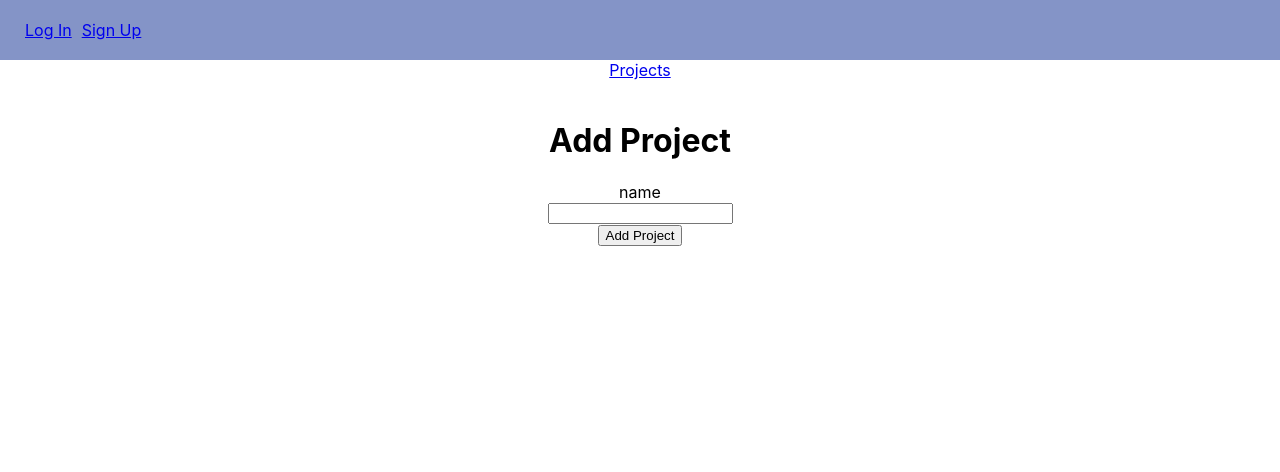
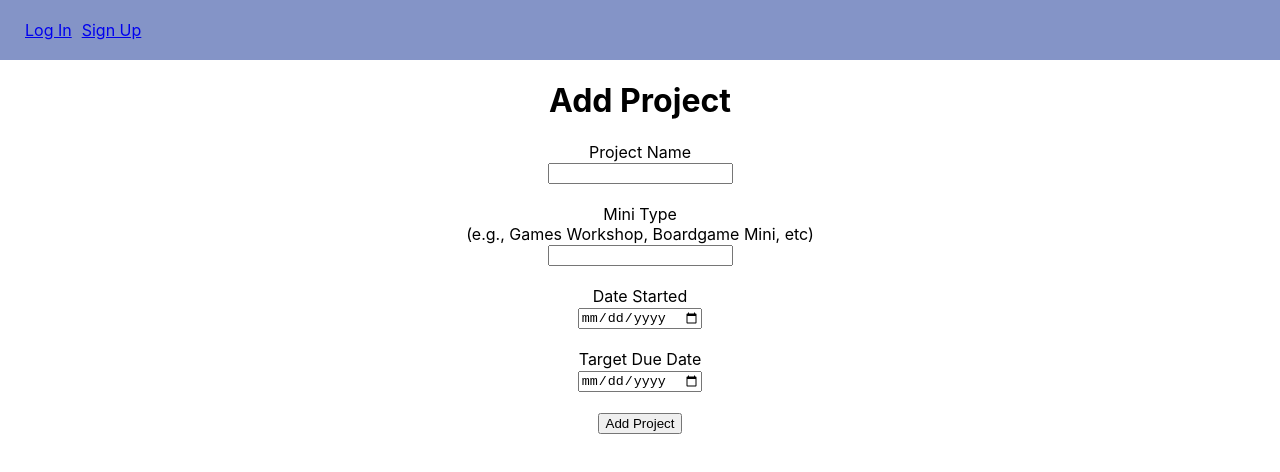
Before and after one commit to aaalexandriaaa/chrominia, a React (Create React App) app: page /addproject in a window 1280 px wide. Shown: the top 472 px of the page. Built offline with nearby package versions, Linux system fonts and the light colour scheme.

Commit message:
updated the form with more inputs

```diff
--- a/src/pages/AddProject/AddProject.jsx
+++ b/src/pages/AddProject/AddProject.jsx
@@ -1,21 +1,25 @@
 import React, { Component } from 'react'
-import { Link } from 'react-router-dom';
+//import { Link } from 'react-router-dom';
 import * as projectAPI from '../../services/projects-api'
 
 class AddProject extends Component {
     state = {
         invalidForm: false,
         formData: {
-            name: ''
+            name: '',
+            hobby: '',
+            public: false,
+            description: '',
+            completed: false
+
         }
     }
-
     formRef = React.createRef()
 
     handleAddProject = async newProjectData => {
         console.log("ADDPROJECT")
         await projectAPI.create(newProjectData)
-        .then(() => this.props.history.push('/projects'))
+            .then(() => this.props.history.push('/projects'))
         console.log("PROJECTADDED")
     }
 
@@ -35,21 +39,48 @@ class AddProject extends Component {
     render() {
         return (
             <>
-                <Link to="/projects">
-                    Projects
-                </Link><br />
                 <h1>Add Project</h1>
                 <form className="col s12" ref={this.formRef} onSubmit={this.handleSubmit}>
                     <div>
-                        <label >name</label><br></br>
-                        <input name="name" type="text" value={this.state.formData.name} onChange={this.handleChange} required />
+                        <label >Project Name</label><br></br>
+                        <input name="name" type="text" defaultValue={this.state.formData.name || ""} onChange={this.handleChange} required />
+                    </div><br />
+                    {/* <div>
+                        <label >Project Description</label><br></br>
+                        <textarea name="description" rows="5" cols="30" value={this.state.formData.description} onChange={this.handleChange} >
+                            Project description...
+                        </textarea>
+                    </div><br /> */}
+                    <div>
+                        <label >Mini Type <br /> (e.g., Games Workshop, Boardgame Mini, etc)</label><br></br>
+                        <input name="hobby" type="text" defaultValue={this.state.formData.hobby || ""} onChange={this.handleChange} required />
+                    </div><br />
+                    <div>
+                        <label >Date Started</label><br></br>
+                        <input name="dateStarted" type="date" defaultValue={this.state.formData.dateStarted} onChange={this.handleChange} required />
+                    </div><br />
+                    <div>
+                        <label >Target Due Date</label><br></br>
+                        <input name="targetDate" type="date" defaultValue={this.state.formData.targetDate} onChange={this.handleChange} required />
+                    </div><br />
+                    {/* <div>
+                        <label >Completed?</label><br></br>
+                        <textarea name="stuff" rows="5" cols="30">
+                            i think i want a button here for mark as completed??
+                        </textarea>
                     </div>
+                    <div>
+                        <label >Private?</label><br></br>
+                        <textarea name="stuff" rows="5" cols="30">
+                            i think we need button for making the project private
+                        </textarea>
+                    </div><br /> */}
                     <button
                         type="submit"
                         disabled={this.state.invalidForm}
                     >
                         Add Project
-                    </button>
+                    </button><br /><br /><br /><br />
                 </form>
             </>
         );
```
